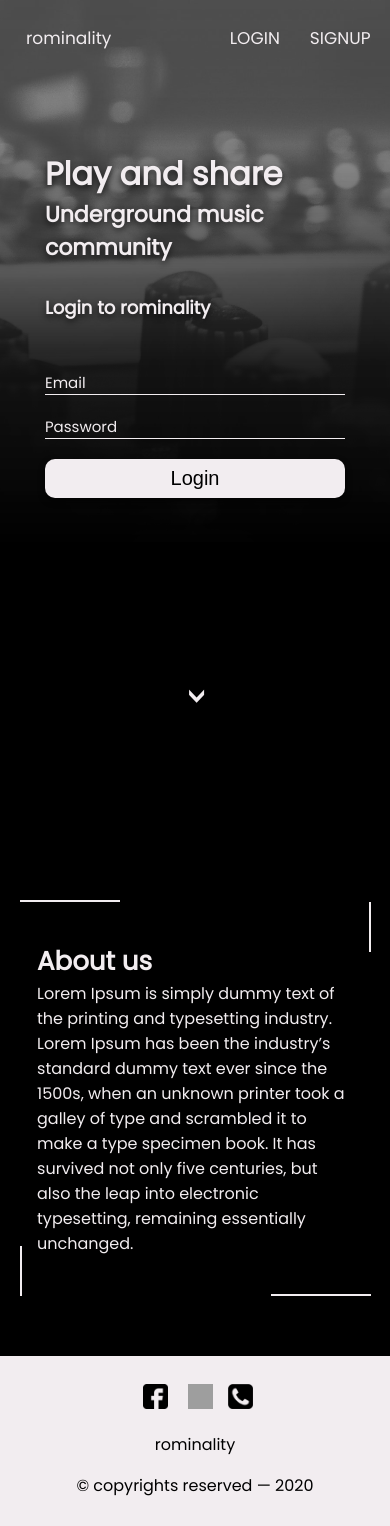
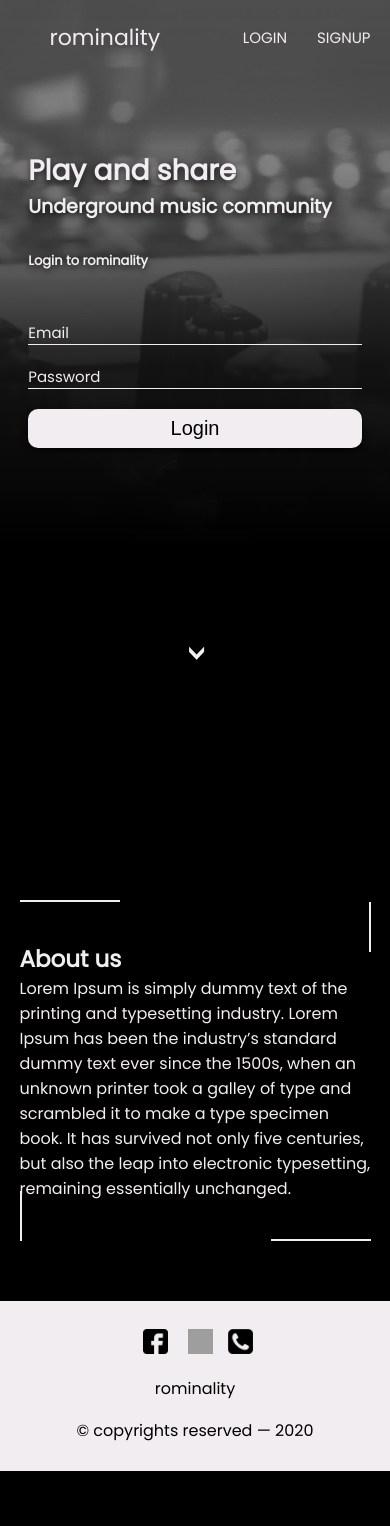
Before and after one commit to larisaai/rominality, a PHP site: page /users/login.php in a window 390 px wide. After the commit the page ends 1471 px from the top, so only its background shows below. Run offline with PHP 8.4, Linux system fonts and the light colour scheme; grey boxes are pictures that could not be loaded.

Commit message:
login page fixes

```diff
--- a/css/app.css
+++ b/css/app.css
@@ -49,19 +49,19 @@ p {
 }
 
 h1 {
-  font-size: 75px;
+  font-size: 55px;
 }
 
 h2 {
-  font-size: 60px;
+  font-size: 45px;
 }
 
 h3 {
-  font-size: 45px;
+  font-size: 35px;
 }
 
 h4 {
-  font-size: 27px;
+  font-size: 25px;
 }
 
 .box-wide {
@@ -85,64 +85,43 @@ h4 {
 }
 
 @media screen and (max-width: 1400px) {
-  h1 {
-    font-size: 60px;
-  }
-  h2 {
-    font-size: 50px;
-  }
-  h3 {
-    font-size: 40px;
-  }
-  h4 {
-    font-size: 25px;
-  }
+
 }
 @media screen and (max-width: 1200px) {
   h1 {
-    font-size: 55px;
+    font-size: 45px;
   }
   h2 {
-    font-size: 45px;
+    font-size: 35px;
   }
   h3 {
-    font-size: 36px;
+    font-size: 28px;
   }
   h4 {
-    font-size: 25px;
+    font-size: 20px;
   }
 }
 @media screen and (max-width: 768px) {
-  h1 {
-    font-size: 50px;
-  }
-  h2 {
-    font-size: 40px;
-  }
-  h3 {
-    font-size: 32px;
-  }
-  h4 {
-    font-size: 22px;
-  }
+
   .box-wide {
     width: 90%;
   }
 }
 @media screen and (max-width: 450px) {
   h1 {
-    font-size: 32px;
+    font-size: 28px;
   }
   h2 {
-    font-size: 26px;
+    font-size: 23px;
   }
   h3 {
-    font-size: 22px;
+    font-size: 19px;
   }
   h4 {
-    font-size: 18px;
+    font-size: 13px;
   }
   a {
-    font-size: 17px;
+    font-size: 15px;
   }
+  .box-wide-inner{ width: 100%;}
 }
--- a/css/buttons.css
+++ b/css/buttons.css
@@ -12,9 +12,6 @@
 }
 .login-btn {
   width: 100%;
-}
-.button:hover {
-  transform: scale(1.05);
 }
 
 .button.delete-button:hover {
--- a/css/landingpage.css
+++ b/css/landingpage.css
@@ -15,7 +15,7 @@
     max-width: 100%;
     object-fit: cover;
     height: 900px;
-    max-height:calc(100vh - 150px);
+    max-height:100vh;
 }
 
 .landing-page-container {
@@ -178,11 +178,9 @@
     .titles, .landing-page-bottom-lines { margin-top:0; }
 }
 @media screen and (max-width:768px) {
-    .hero-container { height: 950px;}
+    .hero-container { height: 950px; max-height:990px;}
     .titles { margin-top:50px; width:95%; }
     .landing-page-bottom-lines { margin-top:80px;}
-    .about-us-container { padding-top:0px;}
-    .hero-container { max-height:990px;}
 }
 
 @media screen and (max-width:450px) {
--- a/css/navigation.css
+++ b/css/navigation.css
@@ -22,13 +22,15 @@
     text-decoration: none;
     text-transform: uppercase;
     color: var(--lightgrey);
-    font-size: 20px;
+    font-size: 18px;
     margin-left: 30px;
     display: flex;
     align-self: center;
 }
 .navigation a.logo {
     text-transform: lowercase;
+    font-size: 28px;
+    width:auto;
 }
 
 .nav-right-aligned {
@@ -104,5 +106,6 @@
 @media screen and (max-width:450px) {
  .nav-two-design-lines { display: none;}
  .navigation { height: 75px;}
- .navigation a { font-size:17px;}
+ .navigation a { font-size:15px;}
+ .navigation a.logo { font-size: 22px;}
 }
--- a/css/signup-page.css
+++ b/css/signup-page.css
@@ -33,7 +33,7 @@
     position: absolute;
     top: 50%;
     left: -40px;
-    transform: translateY(-50%) rotate(-90deg);
+    transform: translateY(-50%) ;
 }
 
 .user-sigup-btn-container.active  img,
--- a/users/signup.php
+++ b/users/signup.php
@@ -50,11 +50,11 @@ require_once('../includes/header.php');
                 <div class="signup-form-container">
                     <div class="user-sigup-btn-container active">
                         <h4 class="user-sigup-btn ">Signup as a  user</h4>
-                        <img src="../svg/arrow-down.svg">
+                        <img src="../svg/arrow-right.svg">
                     </div>
                     <div class="producer-sigup-btn-container">
                        <h4 class="producer-sigup-btn">Signup as a producer</h4>
-                       <img src="../svg/arrow-down.svg">
+                       <img src="../svg/arrow-right.svg">
                     </div>
 
                     <div class="signup-form user-signup active">
```
